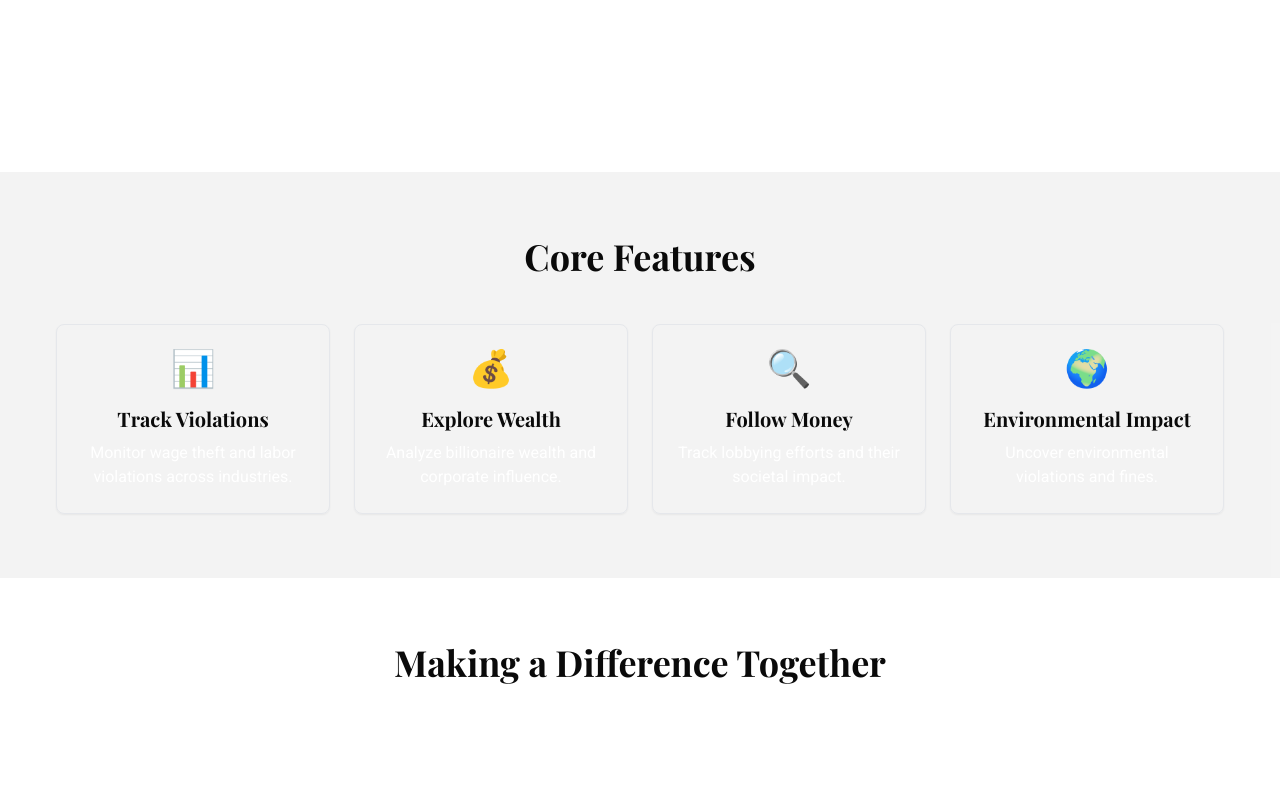
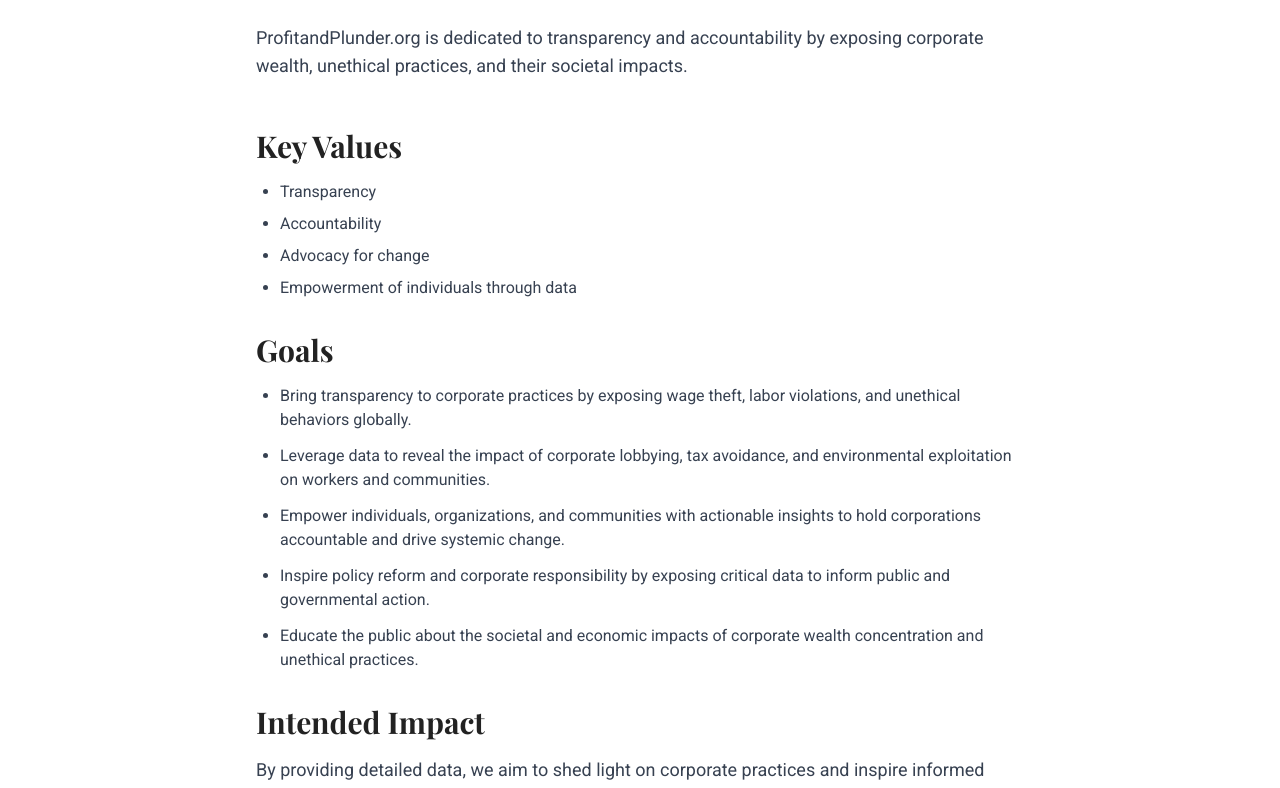
Before and after one commit to BRobertsonRed/profit-plunder-insight, a React (Vite) app: page /about in a window 1280 px wide. Shown: the part 440-1228 px from the top of the page. Built offline with nearby package versions, Linux system fonts and the light colour scheme.

Commit message:
Add mission statement and values
Updated the About page to include the mission statement, key values, goals, and intended impact of ProfitandPlunder.org. Ensured that all text is readable by avoiding white on white color combinations.
[skip gpt_engineer]

```diff
--- a/src/pages/About.tsx
+++ b/src/pages/About.tsx
@@ -21,23 +21,43 @@ const About = () => {
       </section>
 
       {/* Mission Statement Section */}
-      <section className="py-16 px-6">
+      <section className="py-16 px-6 bg-white">
         <div className="container mx-auto">
-          <div className="max-w-3xl mx-auto text-center">
-            <h2 className="heading-lg mb-6">Our Mission</h2>
-            <p className="body-text text-muted-foreground">
-              ProfitandPlunder.org is committed to transparency and accountability. Our platform reveals
-              corporate wealth, wage theft, environmental violations, lobbying efforts, and more,
-              empowering users to demand change.
+          <div className="max-w-3xl mx-auto">
+            <h2 className="heading-lg mb-6 text-secondary">Our Mission</h2>
+            <p className="body-text text-gray-700 mb-12">
+              ProfitandPlunder.org is dedicated to transparency and accountability by exposing corporate wealth, unethical practices, and their societal impacts.
+            </p>
+
+            <h3 className="heading-md text-secondary mb-4">Key Values</h3>
+            <ul className="list-disc pl-6 mb-8 text-gray-700 space-y-2">
+              <li>Transparency</li>
+              <li>Accountability</li>
+              <li>Advocacy for change</li>
+              <li>Empowerment of individuals through data</li>
+            </ul>
+
+            <h3 className="heading-md text-secondary mb-4">Goals</h3>
+            <ul className="list-disc pl-6 mb-8 text-gray-700 space-y-3">
+              <li>Bring transparency to corporate practices by exposing wage theft, labor violations, and unethical behaviors globally.</li>
+              <li>Leverage data to reveal the impact of corporate lobbying, tax avoidance, and environmental exploitation on workers and communities.</li>
+              <li>Empower individuals, organizations, and communities with actionable insights to hold corporations accountable and drive systemic change.</li>
+              <li>Inspire policy reform and corporate responsibility by exposing critical data to inform public and governmental action.</li>
+              <li>Educate the public about the societal and economic impacts of corporate wealth concentration and unethical practices.</li>
+            </ul>
+
+            <h3 className="heading-md text-secondary mb-4">Intended Impact</h3>
+            <p className="body-text text-gray-700">
+              By providing detailed data, we aim to shed light on corporate practices and inspire informed actions toward fairness and justice.
             </p>
           </div>
         </div>
       </section>
 
       {/* Features Section */}
-      <section className="py-16 px-6 bg-secondary/5">
+      <section className="py-16 px-6 bg-gray-50">
         <div className="container mx-auto">
-          <h2 className="heading-lg text-center mb-12">Core Features</h2>
+          <h2 className="heading-lg text-center mb-12 text-secondary">Core Features</h2>
           <div className="grid grid-cols-1 md:grid-cols-2 lg:grid-cols-4 gap-6">
             {[
               {
@@ -61,11 +81,11 @@ const About = () => {
                 icon: "🌍"
               }
             ].map((feature, index) => (
-              <Card key={index} className="hover:scale-105 transition-transform duration-300">
+              <Card key={index} className="hover:scale-105 transition-transform duration-300 bg-white">
                 <CardContent className="p-6 text-center">
                   <div className="text-4xl mb-4">{feature.icon}</div>
-                  <h3 className="text-xl font-display font-bold mb-2">{feature.title}</h3>
-                  <p className="text-muted-foreground">{feature.description}</p>
+                  <h3 className="text-xl font-display font-bold mb-2 text-secondary">{feature.title}</h3>
+                  <p className="text-gray-700">{feature.description}</p>
                 </CardContent>
               </Card>
             ))}
@@ -74,14 +94,14 @@ const About = () => {
       </section>
 
       {/* Impact Statement Section */}
-      <section className="py-16 px-6">
+      <section className="py-16 px-6 bg-white">
         <div className="container mx-auto text-center">
-          <h2 className="heading-lg mb-6">Making a Difference Together</h2>
-          <p className="body-text text-muted-foreground max-w-2xl mx-auto mb-8">
+          <h2 className="heading-lg mb-6 text-secondary">Making a Difference Together</h2>
+          <p className="body-text text-gray-700 max-w-2xl mx-auto mb-8">
             Join us in holding corporations accountable and making a difference in our communities
             and the world.
           </p>
-          <Button className="animate-fade-up" style={{ animationDelay: "0.2s" }}>
+          <Button className="animate-fade-up bg-primary hover:bg-primary/90" style={{ animationDelay: "0.2s" }}>
             Get Started <ArrowRight className="ml-2" size={16} />
           </Button>
         </div>
@@ -92,13 +112,13 @@ const About = () => {
         <div className="container mx-auto text-center">
           <h2 className="heading-lg mb-8">Get in Touch</h2>
           <div className="flex flex-col md:flex-row justify-center items-center gap-8">
-            <a href="mailto:contact@profitandplunder.org" className="hover:text-accent transition-colors">
+            <a href="mailto:contact@profitandplunder.org" className="text-white hover:text-accent transition-colors">
               contact@profitandplunder.org
             </a>
             <div className="flex gap-4">
-              <a href="#" className="hover:text-accent transition-colors">Twitter</a>
-              <a href="#" className="hover:text-accent transition-colors">LinkedIn</a>
-              <a href="#" className="hover:text-accent transition-colors">GitHub</a>
+              <a href="#" className="text-white hover:text-accent transition-colors">Twitter</a>
+              <a href="#" className="text-white hover:text-accent transition-colors">LinkedIn</a>
+              <a href="#" className="text-white hover:text-accent transition-colors">GitHub</a>
             </div>
           </div>
         </div>
```
